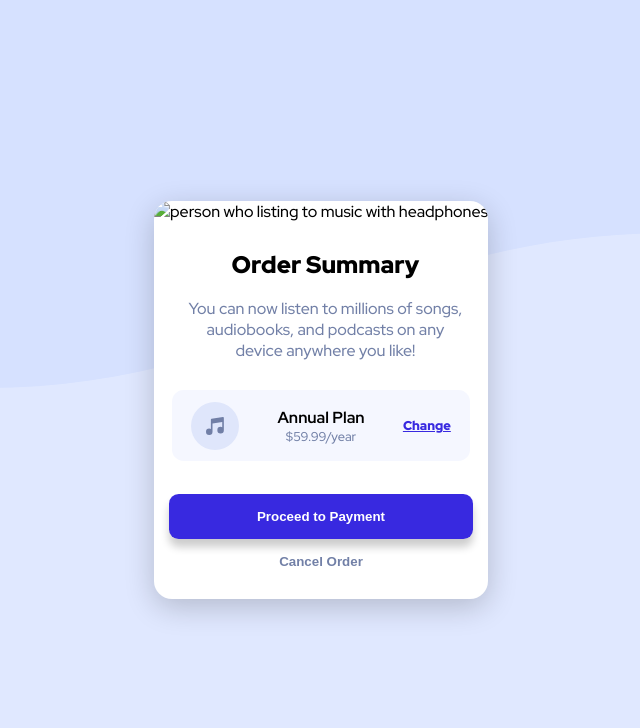
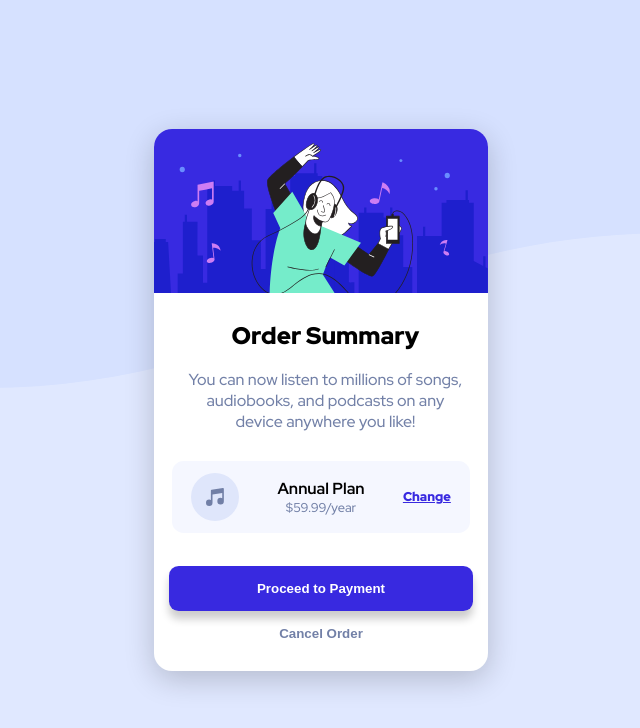
Before and after one commit to MeilichOnline/frontendmentor-order-summary-compoment, a plain HTML site: page index.html in a window 1280 px wide. Shown: the whole page, without its empty margins (319-959 px from the left). Drawn offline with Linux system fonts and the light colour scheme; the site is published under a folder, as on GitHub Pages, so addresses that start at the root find nothing.

Commit message:
update hero image

```diff
--- a/index.html
+++ b/index.html
@@ -15,7 +15,7 @@
 <body>
   <main>
     <article>
-      <img src="/images/illustration-hero.svg" alt="person who listing to music with headphones">
+      <img src="images/illustration-hero.svg" alt="person who listing to music with headphones">
       <div>
         <h1>Order Summary</h1>
         <p>You can now listen to millions of songs, audiobooks, and podcasts on any device anywhere you like!</p>
```
